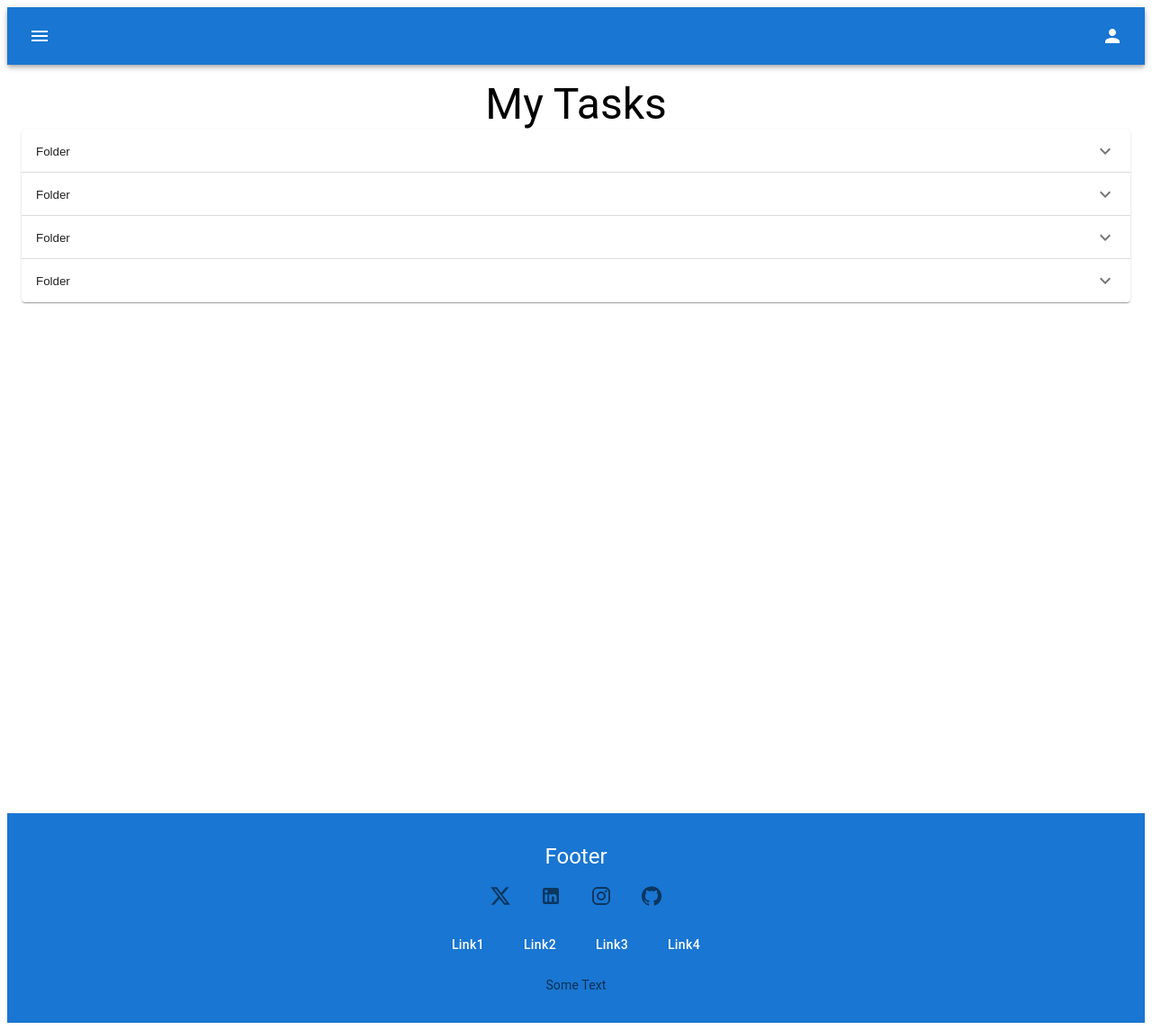
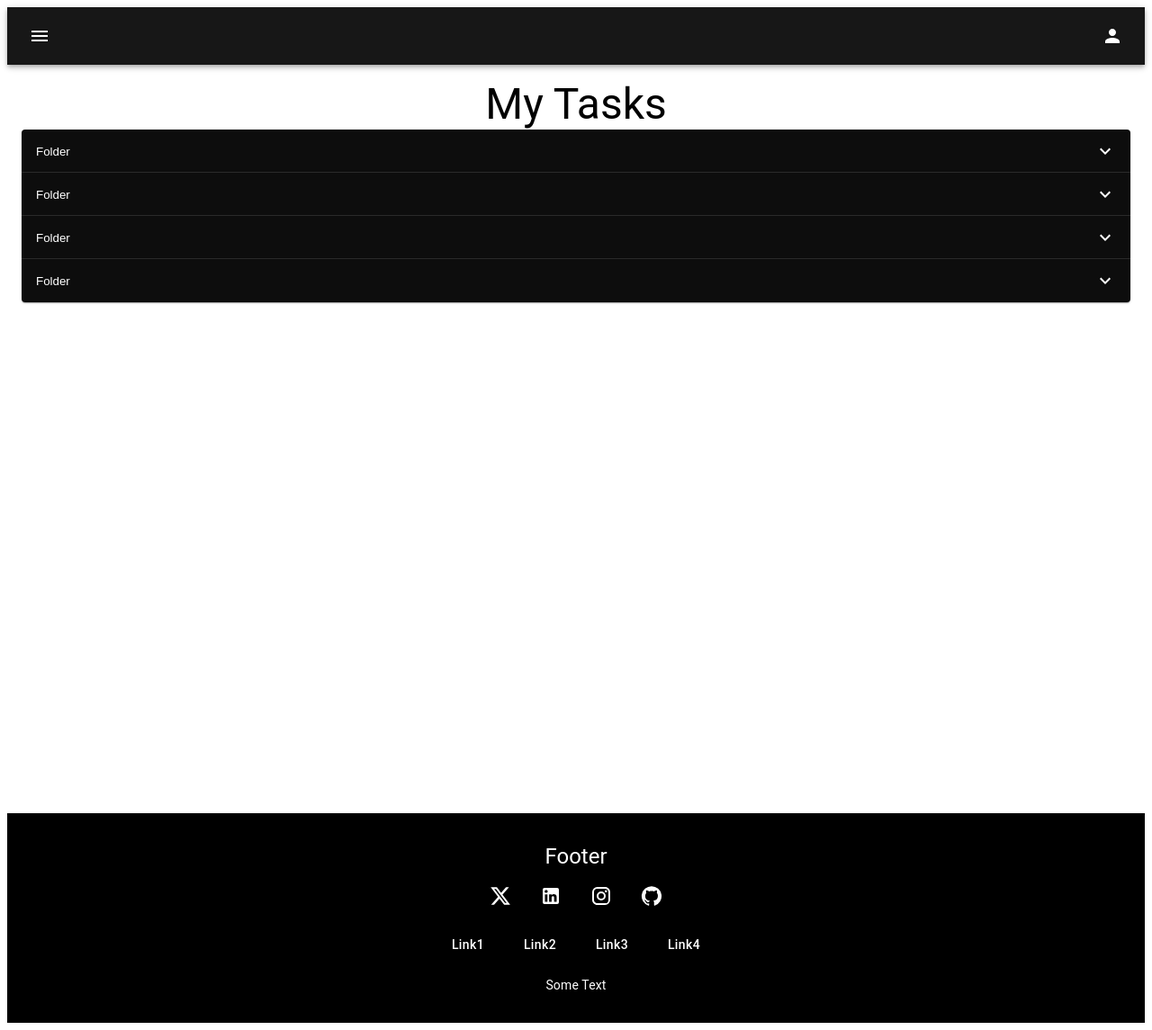
Before and after one commit to BlobDylan/task-hive-front, a React (Vite) app: page / in a window 1280 px wide. Shown: the whole page at 90% size. Built offline with nearby package versions, Linux system fonts and the light colour scheme.

Commit message:
theme initial commit

```diff
--- a/src/App.jsx
+++ b/src/App.jsx
@@ -1,4 +1,8 @@
 import "./App.css";
+
+import { ThemeProvider } from "@mui/material/styles";
+import theme from "./styles/Theme";
+
 import {
   BrowserRouter as Router,
   Route,
@@ -30,9 +34,11 @@ const MainLayout = () => {
 
 const App = () => {
   return (
-    <Router>
-      <MainLayout />
-    </Router>
+    <ThemeProvider theme={theme}>
+      <Router>
+        <MainLayout />
+      </Router>
+    </ThemeProvider>
   );
 };
 
--- a/src/components/my-task-components/Task.jsx
+++ b/src/components/my-task-components/Task.jsx
@@ -22,9 +22,7 @@ function LinearProgressWithLabel(props) {
         width: "100%",
         display: "flex",
         alignItems: "center",
-        backgroundColor: "#e8e8e8",
         borderRadius: "5px",
-        boxShadow: "0 0 5px 0 rgba(0,0,0,0.2)",
         ml: 1,
         mr: 1,
       }}
@@ -34,17 +32,21 @@ function LinearProgressWithLabel(props) {
       </IconButton>
       <Checkbox />
       <Box sx={{ minWidth: 35 }}>
-        <Typography variant="body2" sx={{ color: "text.secondary" }}>
-          Task
-        </Typography>
+        <Typography variant="body2">Task</Typography>
       </Box>
       <Box sx={{ width: "100%", mr: 1, ml: 1 }}>
-        <LinearProgress variant="determinate" {...props} />
+        <LinearProgress
+          variant="determinate"
+          {...props}
+          sx={{
+            "& .MuiLinearProgress-bar": {
+              backgroundColor: "text.primary", // Change this to your desired color
+            },
+          }}
+        />
       </Box>
       <Box sx={{ minWidth: 35 }}>
-        <Typography variant="body2" sx={{ color: "text.secondary" }}>
-          {`${Math.round(props.value)}%`}
-        </Typography>
+        <Typography variant="body2">{`${Math.round(props.value)}%`}</Typography>
       </Box>
     </Box>
   );
@@ -57,7 +59,6 @@ function SubTask() {
         width: "80%",
         display: "flex",
         alignItems: "center",
-        backgroundColor: "#e8e8e8",
         borderRadius: "5px",
         boxShadow: "0 0 5px 0 rgba(0,0,0,0.2)",
         ml: 5,
@@ -70,9 +71,7 @@ function SubTask() {
       </IconButton>
       <Checkbox />
       <Box sx={{ minWidth: 35 }}>
-        <Typography variant="body2" sx={{ color: "text.secondary" }}>
-          Sub Task
-        </Typography>
+        <Typography variant="body2">Sub Task</Typography>
       </Box>
     </Box>
   );
--- a/src/components/my-task-components/TaskFolder.jsx
+++ b/src/components/my-task-components/TaskFolder.jsx
@@ -11,7 +11,7 @@ import Task from "./Task";
 
 function TaskFolder() {
   return (
-    <Accordion sx={{ width: "100%" }}>
+    <Accordion sx={{ width: "100%", backgroundColor: "primary.main" }}>
       <AccordionSummary
         expandIcon={<ExpandMoreIcon />}
         aria-controls="panel3-content"
--- a/src/components/navbar/Navbar.jsx
+++ b/src/components/navbar/Navbar.jsx
@@ -4,24 +4,14 @@ import { Menu as MenuIcon, Person } from "@mui/icons-material";
 
 function Navbar() {
   return (
-    <Box sx={{ flexGrow: 1 }}>
-      <AppBar position="static">
+    <Box>
+      <AppBar position="static" sx={{ backgroundColor: "primary.main" }}>
         <Toolbar>
-          <IconButton
-            size="large"
-            edge="start"
-            color="inherit"
-            aria-label="menu"
-          >
+          <IconButton size="large" edge="start" aria-label="menu">
             <MenuIcon />
           </IconButton>
           <Box sx={{ flexGrow: 1 }} />
-          <IconButton
-            size="large"
-            edge="end"
-            color="inherit"
-            aria-label="person"
-          >
+          <IconButton size="large" edge="end" aria-label="person">
             <Person />
           </IconButton>
         </Toolbar>
--- /dev/null
+++ b/src/styles/Theme.js
@@ -0,0 +1,32 @@
+import { createTheme } from "@mui/material/styles";
+
+const theme = createTheme({
+  palette: {
+    mode: "dark",
+    primary: {
+      main: "#000000",
+    },
+    text: {
+      primary: "#ffffff",
+      secondary: "#ffffff",
+    },
+    background: {
+      default: "#d3d3d3",
+      paper: "#1e1e1e",
+    },
+    action: {
+      active: "#ffffff",
+    },
+  },
+  components: {
+    MuiButton: {
+      styleOverrides: {
+        root: {
+          color: "#ffffff",
+        },
+      },
+    },
+  },
+});
+
+export default theme;
```
